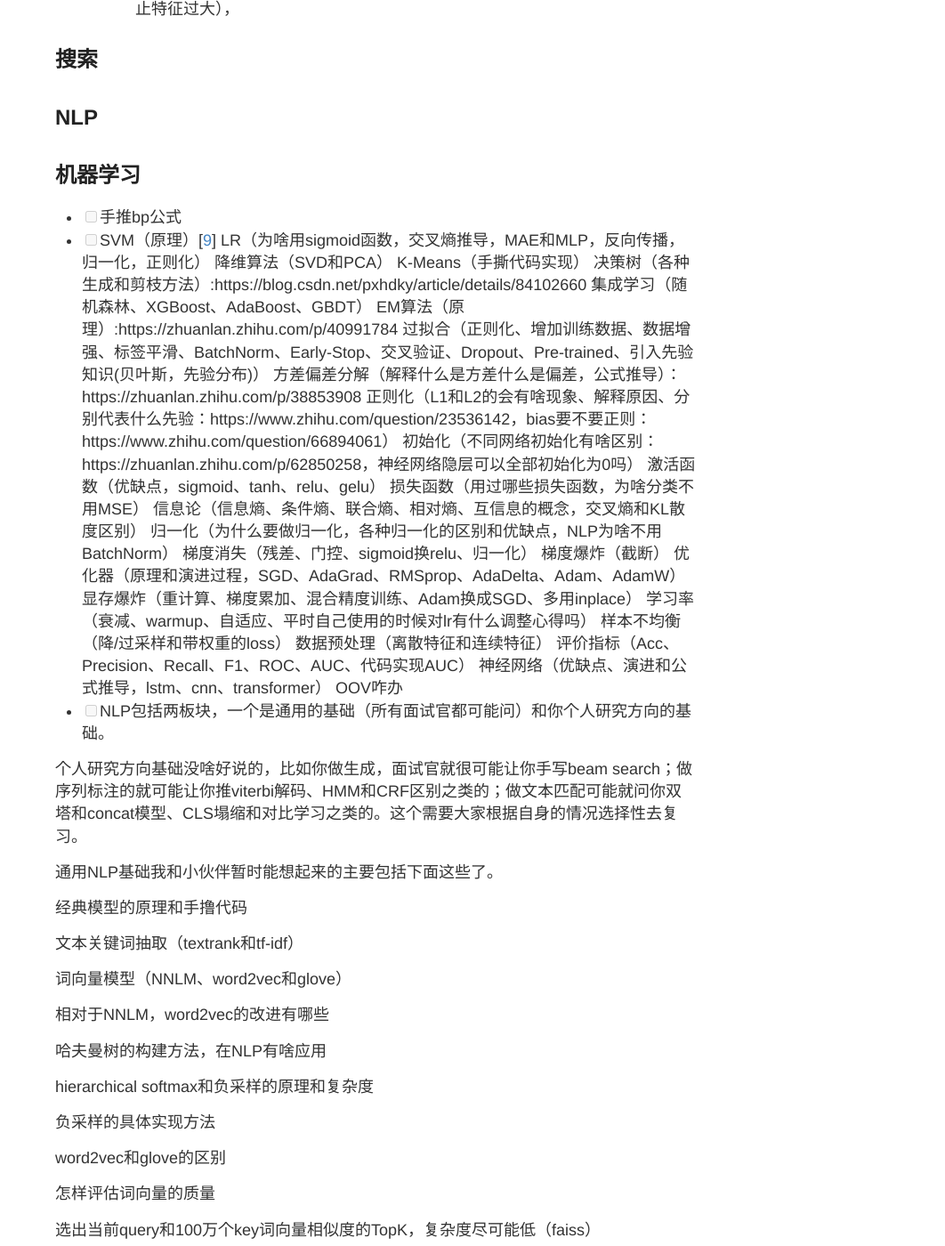
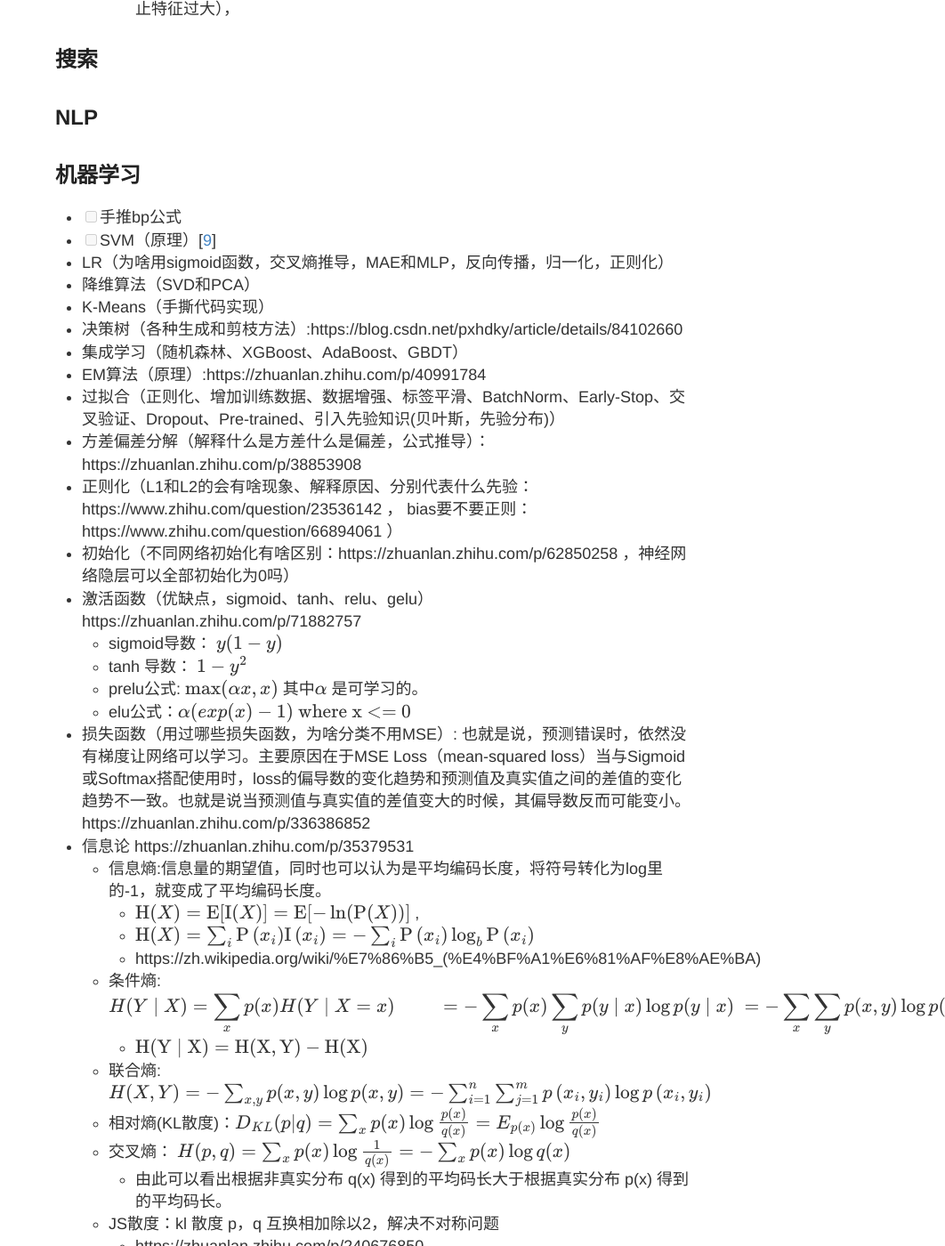
Before and after one commit to WangHexie/notes, a Jekyll site: the page built from _posts/machine-learning/2022-4-17-interview-qa.md, in a window 1280 px wide and 1400 px high, scrolled down 6036 px. Shown: the whole window at 89% size, without its empty margins (218-1280 px from the left). Built offline with Jekyll 4.4.1, drawn with Linux system fonts in a browser that asks for light colours; comment, search, counter and statistics services are not loaded; some of the changed text lies outside the part shown.

Commit message:
[update] interview qa

```diff
--- a/_posts/machine-learning/2022-4-17-interview-qa.md
+++ b/_posts/machine-learning/2022-4-17-interview-qa.md
@@ -172,30 +172,84 @@ title: 算法面经整理
 ## 机器学习
 - [ ] 手推bp公式
 - [ ] SVM（原理）[[^rr]]
-LR（为啥用sigmoid函数，交叉熵推导，MAE和MLP，反向传播，归一化，正则化）
-降维算法（SVD和PCA）
-K-Means（手撕代码实现）
-决策树（各种生成和剪枝方法）:https://blog.csdn.net/pxhdky/article/details/84102660
-集成学习（随机森林、XGBoost、AdaBoost、GBDT）
-EM算法（原理）:https://zhuanlan.zhihu.com/p/40991784
-过拟合（正则化、增加训练数据、数据增强、标签平滑、BatchNorm、Early-Stop、交叉验证、Dropout、Pre-trained、引入先验知识(贝叶斯，先验分布)）
-方差偏差分解（解释什么是方差什么是偏差，公式推导）：https://zhuanlan.zhihu.com/p/38853908
-正则化（L1和L2的会有啥现象、解释原因、分别代表什么先验：https://www.zhihu.com/question/23536142，bias要不要正则：https://www.zhihu.com/question/66894061）
-初始化（不同网络初始化有啥区别：https://zhuanlan.zhihu.com/p/62850258，神经网络隐层可以全部初始化为0吗）
-激活函数（优缺点，sigmoid、tanh、relu、gelu）
-损失函数（用过哪些损失函数，为啥分类不用MSE）
-信息论（信息熵、条件熵、联合熵、相对熵、互信息的概念，交叉熵和KL散度区别）
-归一化（为什么要做归一化，各种归一化的区别和优缺点，NLP为啥不用BatchNorm）
-梯度消失（残差、门控、sigmoid换relu、归一化）
-梯度爆炸（截断）
-优化器（原理和演进过程，SGD、AdaGrad、RMSprop、AdaDelta、Adam、AdamW）
-显存爆炸（重计算、梯度累加、混合精度训练、Adam换成SGD、多用inplace）
-学习率（衰减、warmup、自适应、平时自己使用的时候对lr有什么调整心得吗）
-样本不均衡（降/过采样和带权重的loss）
-数据预处理（离散特征和连续特征）
-评价指标（Acc、Precision、Recall、F1、ROC、AUC、代码实现AUC）
-神经网络（优缺点、演进和公式推导，lstm、cnn、transformer）
-OOV咋办
+* LR（为啥用sigmoid函数，交叉熵推导，MAE和MLP，反向传播，归一化，正则化）
+* 降维算法（SVD和PCA）
+* K-Means（手撕代码实现）
+* 决策树（各种生成和剪枝方法）:https://blog.csdn.net/pxhdky/article/details/84102660
+* 集成学习（随机森林、XGBoost、AdaBoost、GBDT）
+* EM算法（原理）:https://zhuanlan.zhihu.com/p/40991784
+* 过拟合（正则化、增加训练数据、数据增强、标签平滑、BatchNorm、Early-Stop、交叉验证、Dropout、Pre-trained、引入先验知识(贝叶斯，先验分布)）
+* 方差偏差分解（解释什么是方差什么是偏差，公式推导）：https://zhuanlan.zhihu.com/p/38853908
+* 正则化（L1和L2的会有啥现象、解释原因、分别代表什么先验：https://www.zhihu.com/question/23536142 ， bias要不要正则：https://www.zhihu.com/question/66894061 ）
+* 初始化（不同网络初始化有啥区别：https://zhuanlan.zhihu.com/p/62850258 ，神经网络隐层可以全部初始化为0吗）
+* 激活函数（优缺点，sigmoid、tanh、relu、gelu）https://zhuanlan.zhihu.com/p/71882757
+  * sigmoid导数： $y(1-y)$
+  * tanh 导数： $1-y^2$
+  * prelu公式: $\max(\alpha x, x)$ 其中$\alpha$ 是可学习的。
+  * elu公式：$\alpha (exp(x)-1) \text{  where x <= 0}$
+
+
+* 损失函数（用过哪些损失函数，为啥分类不用MSE）: 也就是说，预测错误时，依然没有梯度让网络可以学习。主要原因在于MSE Loss（mean-squared loss）当与Sigmoid或Softmax搭配使用时，loss的偏导数的变化趋势和预测值及真实值之间的差值的变化趋势不一致。也就是说当预测值与真实值的差值变大的时候，其偏导数反而可能变小。 https://zhuanlan.zhihu.com/p/336386852
+* 信息论  https://zhuanlan.zhihu.com/p/35379531
+  * 信息熵:信息量的期望值，同时也可以认为是平均编码长度，将符号转化为log里的-1，就变成了平均编码长度。
+    * $\mathrm{H}(X)=\mathrm{E}[\mathrm{I}(X)]=\mathrm{E}[-\ln (\mathrm{P}(X))]$  ,
+    * $\mathrm{H}(X)=\sum_i \mathrm{P}\left(x_i\right) \mathrm{I}\left(x_i\right)=-\sum_i \mathrm{P}\left(x_i\right) \log _b \mathrm{P}\left(x_i\right)$
+    * https://zh.wikipedia.org/wiki/%E7%86%B5_(%E4%BF%A1%E6%81%AF%E8%AE%BA)
+  * 条件熵: $\begin{aligned} H(Y \mid X) &=\sum_x p(x) H(Y \mid X=x) \\ &=-\sum_x p(x) \sum_y p(y \mid x) \log p(y \mid x) \\ &=-\sum_x \sum_y p(x, y) \log p(y \mid x) \\ &=-\sum_{x, y} p(x, y) \log p(y \mid x) \end{aligned}$
+    * $\mathrm{H}(\mathrm{Y} \mid \mathrm{X})=\mathrm{H}(\mathrm{X}, \mathrm{Y})-\mathrm{H}(\mathrm{X})$
+  * 联合熵: $H(X, Y)=-\sum_{x, y} p(x, y) \log p(x, y)=-\sum_{i=1}^n \sum_{j=1}^m p\left(x_i, y_i\right) \log p\left(x_i, y_i\right)$
+  * 相对熵(KL散度)：$D_{K L}(p \| q)=\sum_x p(x) \log \frac{p(x)}{q(x)}=E_{p(x)} \log \frac{p(x)}{q(x)}$
+  * 交叉熵： $H(p, q)=\sum_x p(x) \log \frac{1}{q(x)}=-\sum_x p(x) \log q(x)$
+    * 由此可以看出根据非真实分布 q(x) 得到的平均码长大于根据真实分布 p(x) 得到的平均码长。
+  * JS散度：kl 散度 p，q 互换相加除以2，解决不对称问题
+    * https://zhuanlan.zhihu.com/p/240676850
+  * 信息增益：$\begin{aligned} g(D, A) &=H(D)-H(D \mid A) \\ &=-\sum P\left(D_i\right) \log P\left(D_i\right)-\sum \frac{\left|D_i\right|}{|D|} H\left(D_i\right) \end{aligned}$
+  * 互信息的概念：$I(X ; Y)=H(X)-H(X \mid Y)=H(Y)-H(Y \mid X)=H(X)+H(Y)-H(X, Y)$
+    * ![mut_info]({{site.baseurl}}/images/interview-qa/mutuation_information.jpg)
+    * 说“互信息”的时候，两个随机变量的地位是相同的；说“信息增益”的时候，是把一个变量看成减小另一个变量不确定度的手段。但其实二者的数值是相等的。
+
+  * 交叉熵和KL散度区别：DKL(p||q)=H(p,q)−H(p)（当用非真实分布 q(x) 得到的平均码长比真实分布 p(x) 得到的平均码长多出的比特数就是相对熵）
+* 归一化:
+  * 为什么要做归一化:https://zhuanlan.zhihu.com/p/265411459
+    * 加快收敛：特征间的单位（尺度）可能不同, 因尺度差异，其损失函数的等高线图可能是椭圆形，梯度方向垂直于等高线，下降会走zigzag路线，而不是指向local minimum。
+    * 早期对BN有效性的解释是其有助于缓解神经网络“内部协方差漂移”（Internal Covariance Shift，ICS）问题。即，后面的层的学习是基于前面层的分布来的，只有前面一层的分布是确定的，后面的层才容易学习到有效的模式，然而，由于前面的层的分布会随着batch的变化而有所变动，导致了后面的层看来“前面一直在动，我无法安心学习呀”。
+  * 什么时候不需要Feature Scaling？：
+    * 与距离计算无关的概率模型，不需要feature scaling，比如Naive Bayes；
+    * 与距离计算无关的基于树的模型，不需要feature scaling，比如决策树、随机森林等，树中节点的选择只关注当前特征在哪里切分对分类更好，即只在意特征内部的相对大小，而与特征间的相对大小无关。
+    * 所以pca，knn，svm等模型必须进行归一化
+  * 各种归一化的区别和优缺点  https://blog.csdn.net/qq_29367075/article/details/110006934
+    * Batch Normalization：
+      1. BN的计算就是把每个通道的NHW单独拿出来归一化处理
+      2. 针对每个channel我们都有一组γ,β，所以可学习的参数为2*C
+      3. 当batch size越小，BN的表现效果也越不好，因为计算过程中所得到的均值和方差不能代表全局。
+    * Layer Normalizaiton：
+      1. LN的计算就是把每个CHW单独拿出来归一化处理，不受batchsize 的影响
+      2. 常用在RNN网络，但如果输入的特征区别很大，那么就不建议使用它做归一化处理
+    * Instance Normalization
+      1. IN的计算就是把每个HW单独拿出来归一化处理，不受通道和batchsize 的影响
+      2. 常用在风格化迁移，但如果特征图可以用到通道之间的相关性，那么就不建议使用它做归一化处理
+  * NLP为啥不用BatchNorm：看了一通还是觉得 科学空间的作者说的有道理，nlp里文本长度有变化其统计量不稳定
+* 梯度消失（残差、门控、sigmoid换relu、归一化）
+* 梯度爆炸（截断）
+* 优化器（原理和演进过程，SGD、AdaGrad、RMSprop、AdaDelta、Adam、
+  * AdamW： L2 regularization 和 Weight decay不一致
+* 显存爆炸（
+  * 重计算：要保存中间几个检查点的计算数值，所以不用从头开始重新计算，而是只要从检查点开始重新计算就好了欸。真好用
+  * 梯度累加、混合精度训练、Adam换成SGD、
+  * 多用inplace：例如relu，直接修改输入值，所以就没有
+* 学习率（
+  * 衰减：
+    * 指数衰减
+    * 固定步长衰减
+    * 余弦退火衰减
+  * warmup：由于刚开始训练时,模型的权重(weights)是随机初始化的，此时若选择一个较大的学习率,可能带来模型的不稳定(振荡)，
+  * 自适应、
+  * 平时自己使用的时候对lr有什么调整心得吗）
+* 样本不均衡（降/过采样和带权重的loss）
+* 数据预处理（离散特征和连续特征）
+* 评价指标（Acc、Precision、Recall、F1、ROC、AUC、代码实现AUC）
+* 神经网络（优缺点、演进和公式推导，lstm、cnn、transformer）
+* OOV咋办
 - [ ] NLP包括两板块，一个是通用的基础（所有面试官都可能问）和你个人研究方向的基础。
 
 个人研究方向基础没啥好说的，比如你做生成，面试官就很可能让你手写beam search；做序列标注的就可能让你推viterbi解码、HMM和CRF区别之类的；做文本匹配可能就问你双塔和concat模型、CLS塌缩和对比学习之类的。这个需要大家根据自身的情况选择性去复习。
```
Also changed, not shown: images/interview-qa/mutuation_information.jpg (added).
